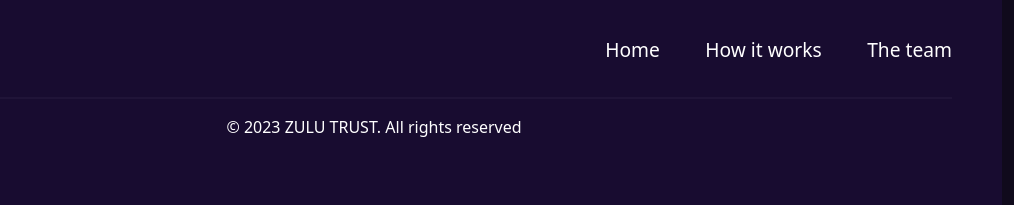
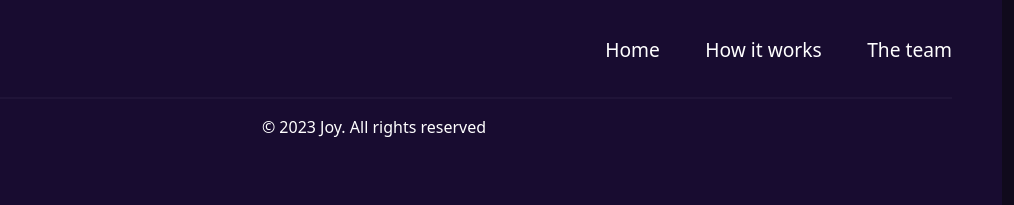
Before and after one commit to codejoygirl/ZuluTrust, a plain HTML site: page index.html in a window 1280 px wide. Shown: the part 3123-3328 px from the top of the page, 266-1280 px from the left. Drawn offline with nearby package versions, Linux system fonts and the light colour scheme.

Commit message:
final commit

```diff
--- a/index.html
+++ b/index.html
@@ -395,7 +395,7 @@
 
 
             <div class="rights-reserved">
-                <p>&copy; 2023 ZULU TRUST. All rights reserved</p>
+                <p>&copy; 2023 Joy. All rights reserved</p>
             </div>
         </footer>
 
```
